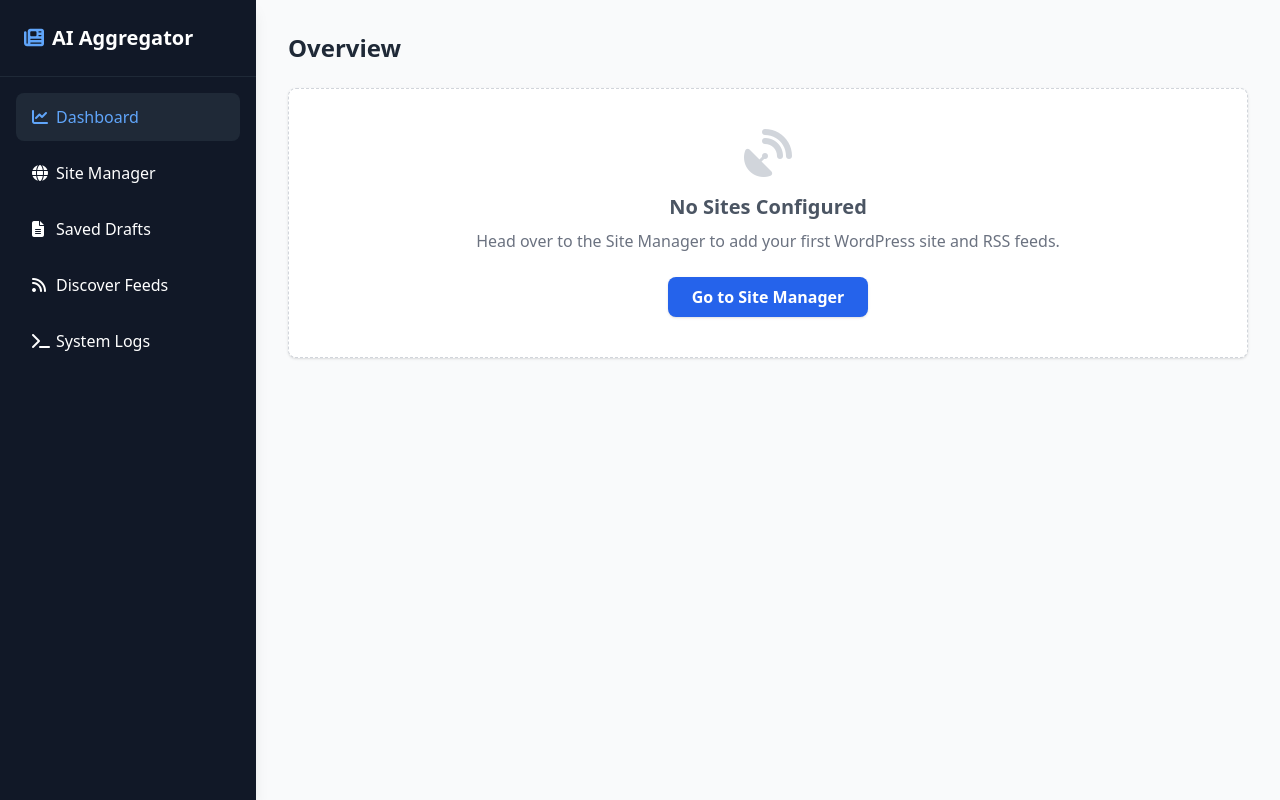
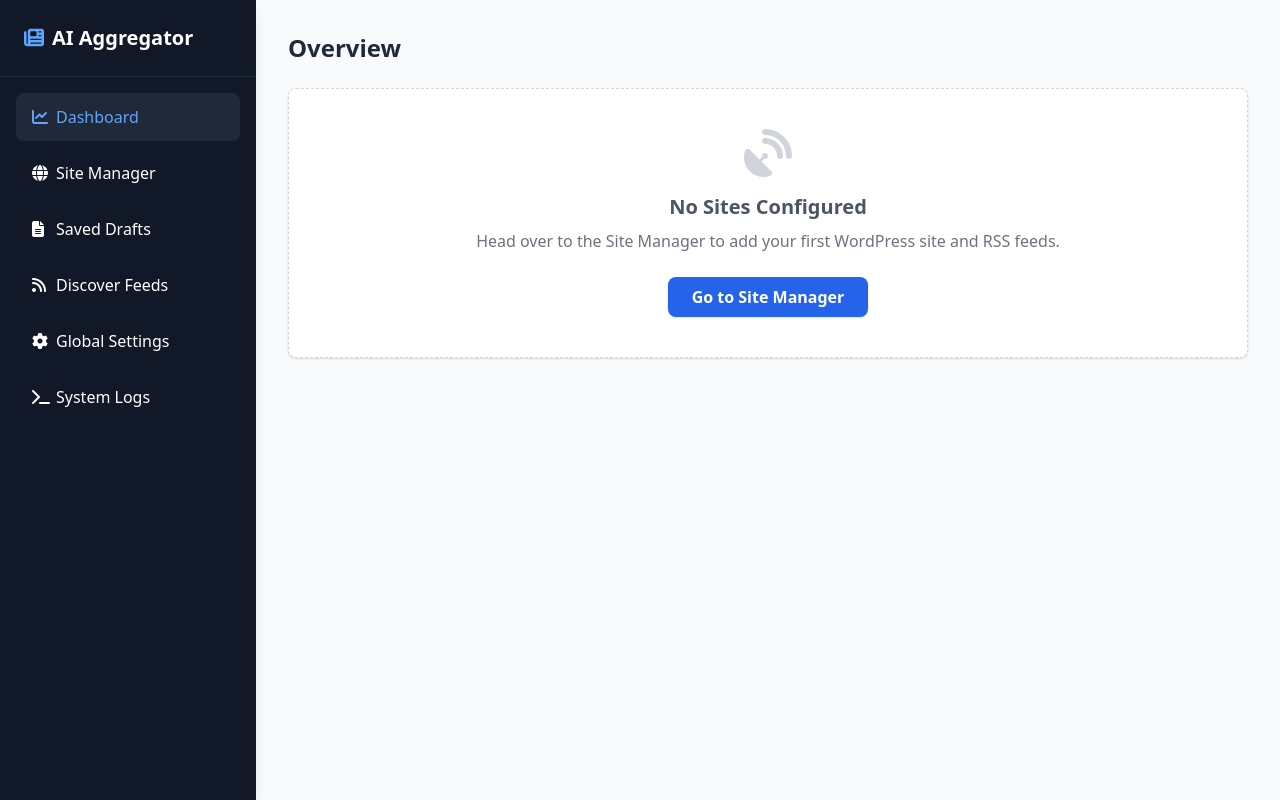
Before and after one commit to nikolavinci/ContentAutomation, a Flask app: page / in a window 1280 px wide. Run offline with Flask 3, Linux system fonts and the light colour scheme; data that the repository does not hold is empty; some libraries are stand-ins or nearby versions.

Commit message:
feat(ui): add Global Settings tab for custom AI API keys

```diff
--- a/app.py
+++ b/app.py
@@ -142,7 +142,12 @@ def toggle_scheduler():
         return jsonify({"success": True, "is_running": False})
     else:
         try:
-            scheduler_process = subprocess.Popen(["python", "wp_scheduler.py", "--config", "sites.yaml"])
+            env = os.environ.copy()
+            full_config = load_config()
+            g = full_config.get("global", {})
+            if g.get("openai_api_key"): env["OPENAI_API_KEY"] = g.get("openai_api_key")
+            if g.get("gemini_api_key"): env["GEMINI_API_KEY"] = g.get("gemini_api_key")
+            scheduler_process = subprocess.Popen(["python", "wp_scheduler.py", "--config", "sites.yaml"], env=env)
             return jsonify({"success": True, "is_running": True})
         except Exception as e:
             return jsonify({"success": False, "error": str(e)}), 500
@@ -188,7 +193,13 @@ def trigger_run():
     # Start as background process
     try:
         # Note: In production you'd use Celery, but subprocess works for a local tool.
-        subprocess.Popen(cmd)
+        env = os.environ.copy()
+        full_config = load_config()
+        g = full_config.get("global", {})
+        if g.get("openai_api_key"): env["OPENAI_API_KEY"] = g.get("openai_api_key")
+        if g.get("gemini_api_key"): env["GEMINI_API_KEY"] = g.get("gemini_api_key")
+
+        subprocess.Popen(cmd, env=env)
         return jsonify({"success": True, "message": f"Started background generation for {site_name}"})
     except Exception as e:
         return jsonify({"success": False, "error": str(e)}), 500
--- a/templates/index.html
+++ b/templates/index.html
@@ -31,6 +31,9 @@
                 </button>
                 <button @click="loadAwesomeRss(); currentTab = 'discover'" :class="{'bg-gray-800 text-blue-400': currentTab === 'discover', 'hover:bg-gray-800': currentTab !== 'discover'}" class="w-full text-left px-4 py-3 rounded-lg transition-colors flex items-center">
                     <i class="fas fa-rss w-6"></i> Discover Feeds
+                </button>
+                <button @click="currentTab = 'settings'" :class="{'bg-gray-800 text-blue-400': currentTab === 'settings', 'hover:bg-gray-800': currentTab !== 'settings'}" class="w-full text-left px-4 py-3 rounded-lg transition-colors flex items-center">
+                    <i class="fas fa-cog w-6"></i> Global Settings
                 </button>
                 <button @click="currentTab = 'logs'" :class="{'bg-gray-800 text-blue-400': currentTab === 'logs', 'hover:bg-gray-800': currentTab !== 'logs'}" class="w-full text-left px-4 py-3 rounded-lg transition-colors flex items-center">
                     <i class="fas fa-terminal w-6"></i> System Logs
@@ -222,6 +225,31 @@
                 </div>
             </div>
 
+            <!-- Tab: Settings -->
+            <div v-if="currentTab === 'settings'" class="p-8 flex-1 overflow-y-auto">
+                <h2 class="text-2xl font-bold text-gray-800 mb-6">Global Settings</h2>
+
+                <div class="bg-white p-6 rounded-lg shadow max-w-2xl">
+                    <h3 class="text-lg font-bold text-gray-700 border-b pb-2 mb-4">AI API Keys</h3>
+                    <p class="text-sm text-gray-500 mb-4">Add your own API keys here. These will override any environment variables, allowing you to use your own billing accounts without touching the .env file.</p>
+
+                    <div class="space-y-4">
+                        <div>
+                            <label class="block text-sm font-medium text-gray-700 mb-1">OpenAI API Key</label>
+                            <input v-model="globalSettings.openai_api_key" type="password" class="w-full border rounded p-2 focus:ring focus:ring-blue-200 focus:outline-none" placeholder="sk-proj-...">
+                        </div>
+                        <div>
+                            <label class="block text-sm font-medium text-gray-700 mb-1">Gemini API Key</label>
+                            <input v-model="globalSettings.gemini_api_key" type="password" class="w-full border rounded p-2 focus:ring focus:ring-blue-200 focus:outline-none" placeholder="AIzaSy...">
+                        </div>
+                    </div>
+
+                    <div class="mt-6 flex justify-end">
+                        <button @click="saveGlobalSettings" class="bg-blue-600 text-white px-6 py-2 rounded shadow hover:bg-blue-700">Save Settings</button>
+                    </div>
+                </div>
+            </div>
+
             <!-- Tab: Logs -->
             <div v-if="currentTab === 'logs'" class="flex flex-col h-full bg-gray-900">
                 <div class="p-4 bg-gray-800 border-b border-gray-700 flex justify-between items-center">
@@ -272,7 +300,8 @@
                     selectedDraft: null,
                     selectedDraftContent: '',
                     awesomeFeeds: [],
-                    schedulerRunning: false
+                    schedulerRunning: false,
+                    globalSettings: { openai_api_key: '', gemini_api_key: '' }
                 }
             },
             mounted() {
```
